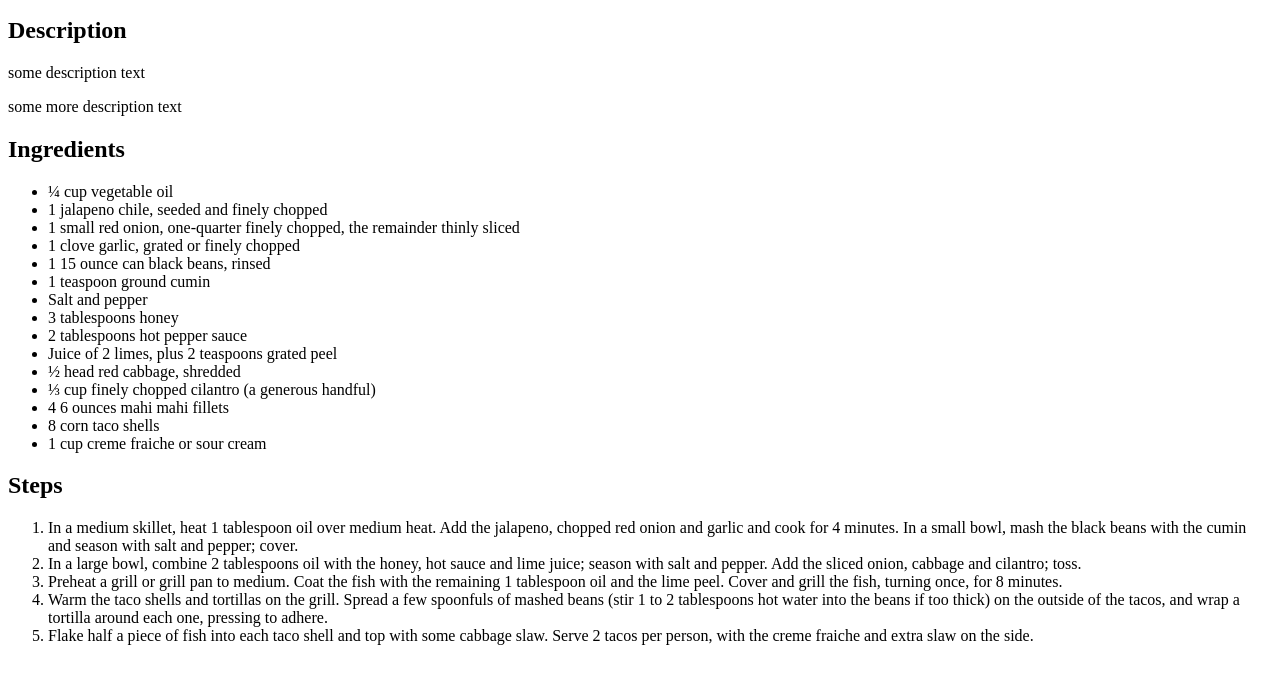
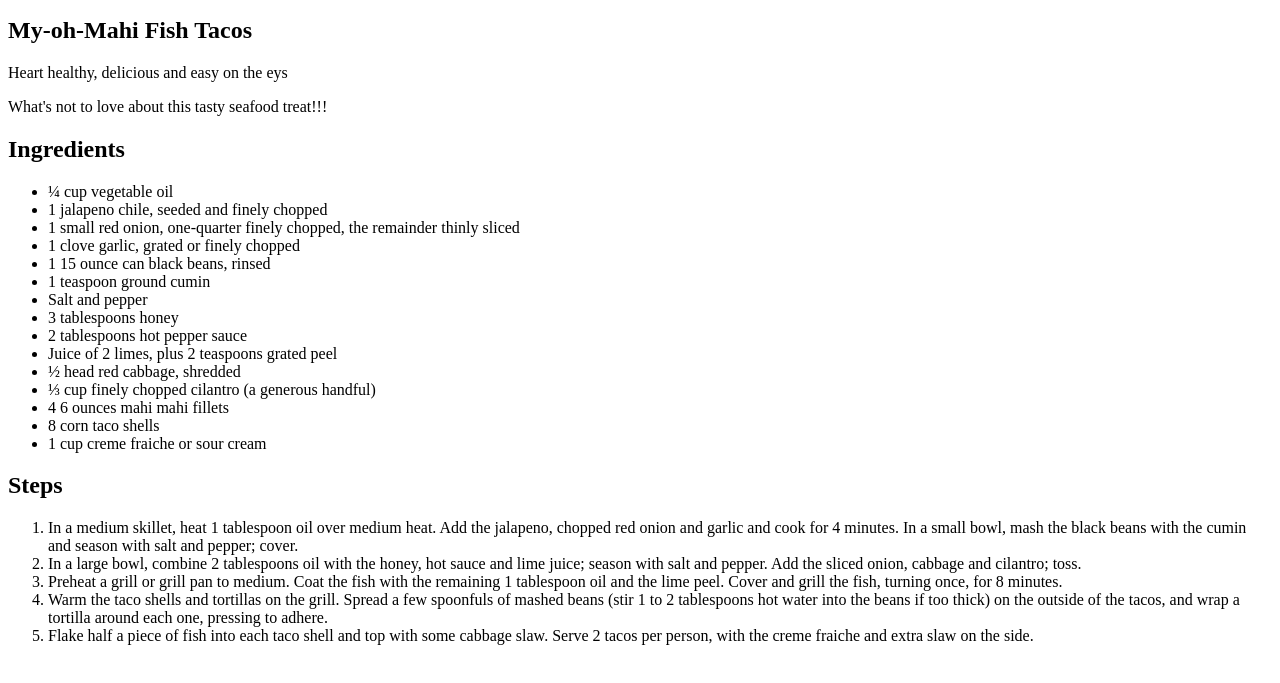
Before and after one commit to chris00walker/odin-recipes, a plain HTML site: page recipes/fishtaco.html in a window 1280 px wide. Shown: the part 101-784 px from the top of the page. Drawn offline with Linux system fonts and the light colour scheme.

Commit message:
[Change description add content to describe the appeal of the recipe]

```diff
--- a/recipes/fishtaco.html
+++ b/recipes/fishtaco.html
@@ -13,9 +13,9 @@
     <h1>Fish Taco Recipe</h1>
     <img src="../imgs/mahi.jpg" alt="Fish taco made with Mahi-Mahi">
 
-    <h2>Description</h2>
-    <p>some description text</p>
-    <p>some more description text</p>
+    <h2>My-oh-Mahi Fish Tacos</h2>
+    <p>Heart healthy, delicious and easy on the eys</p>
+    <p>What's not to love about this tasty seafood treat!!!</p>
 
     <h2>Ingredients</h2>
     <ul>
```
